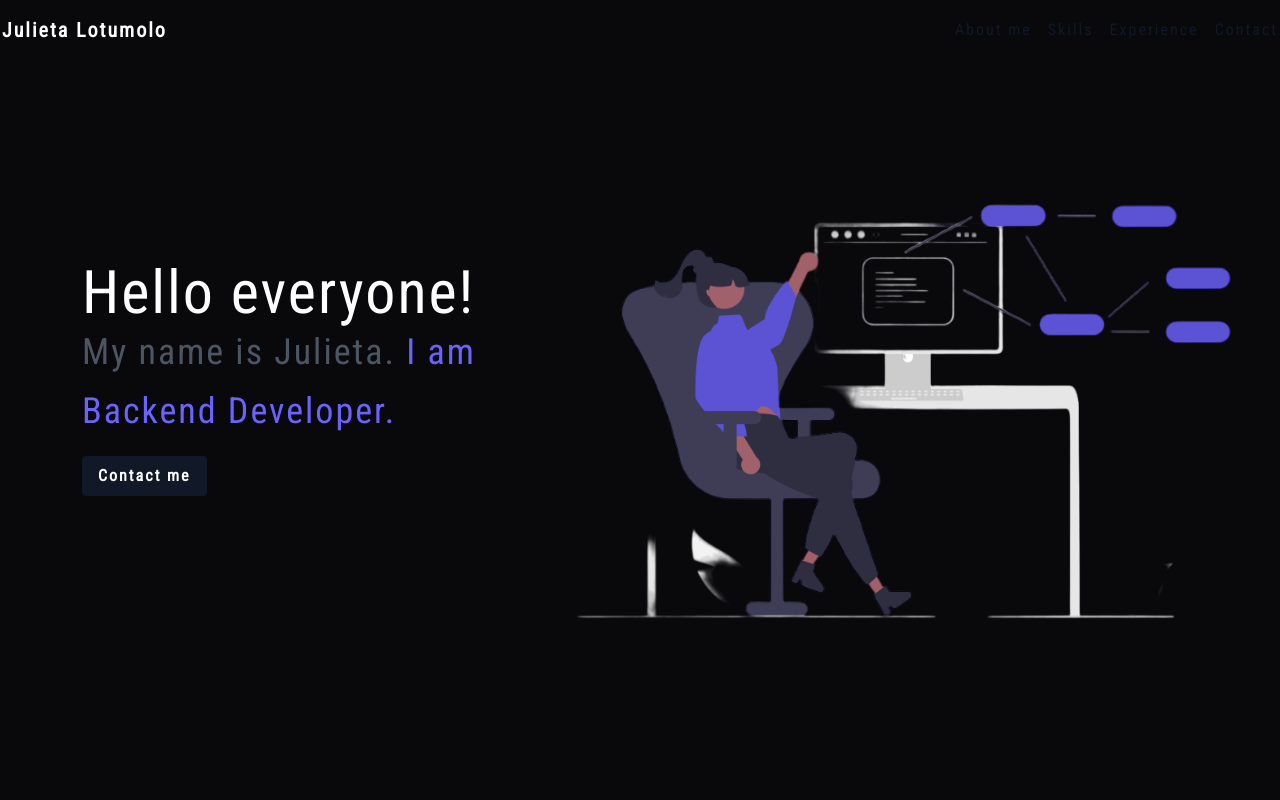
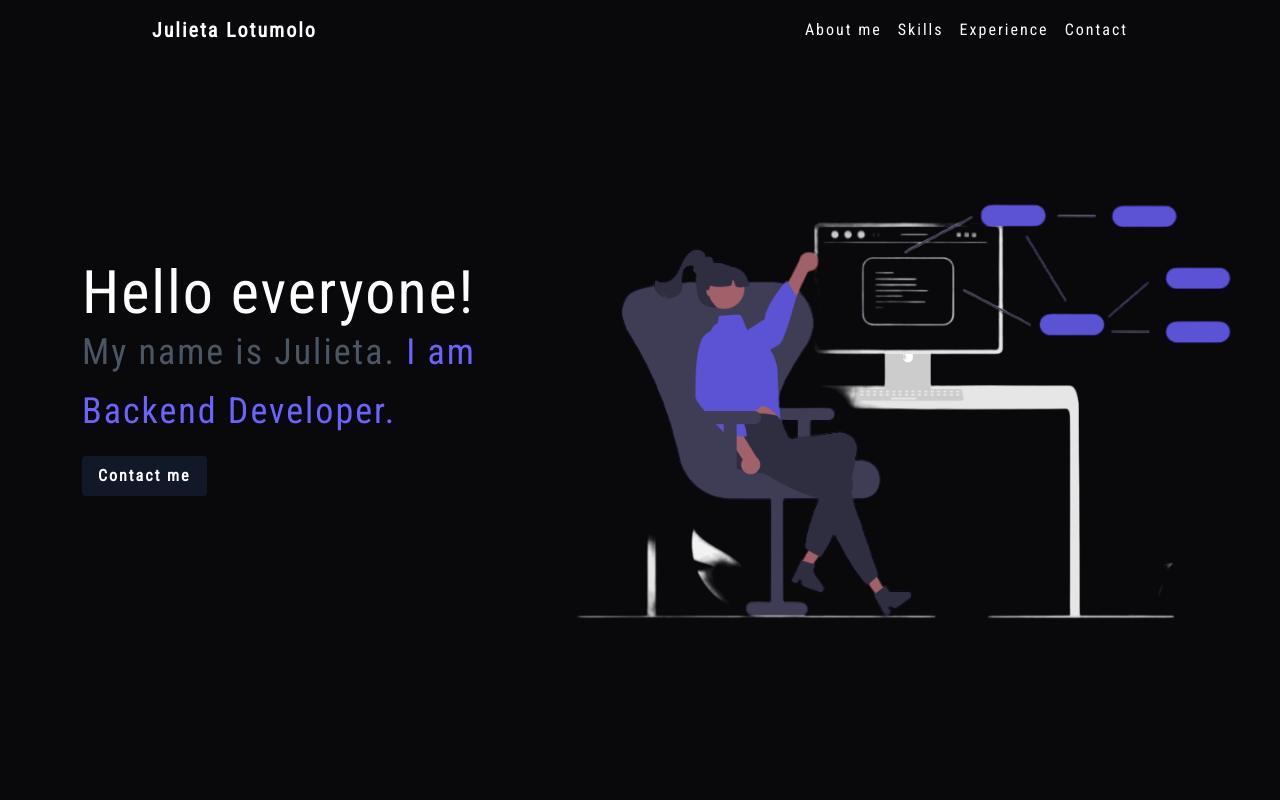
Before and after one commit to lotjulieta/julieta-lotumolo, a React (Vite) app: page / in a window 1280 px wide. Shown: the top 800 px of the page. Built offline with nearby package versions, Linux system fonts and the light colour scheme.

Commit message:
latest changes

```diff
--- a/src/components/shared/Header.jsx
+++ b/src/components/shared/Header.jsx
@@ -1,21 +1,34 @@
+import './styles-shared.css';
+
 export default function Header() {
   return (
     <header className="bg-zinc-950 border-gray-200 dark:bg-zinc-950 text-white py-4">
       <div className="container mx-auto flex justify-between items-center">
-        <h1 className="text-xl font-bold items-left" style={{ marginLeft: '-150px'}}>Julieta Lotumolo</h1>
-        <nav>
-          <ul className="flex space-x-4" style={{ marginRight: '-150px'}}>
+        <h1 className="text-xl font-bold">Julieta Lotumolo</h1>
+        <nav className="md:hidden">
+          <button className="mobile-menu-button">
+            <svg
+              className="w-6 h-6 fill-current"
+              xmlns="http://www.w3.org/2000/svg"
+              viewBox="0 0 24 24"
+            >
+              <path d="M4 6h16M4 12h16m-7 6h7"></path>
+            </svg>
+          </button>
+        </nav>
+        <nav className="hidden md:block">
+          <ul className="flex space-x-4">
             <li>
-              <a href="#aboutme" className="block py-2 px-3 text-gray-900 rounded hover:bg-gray-100 md:hover:bg-transparent md:border-0 md:hover:text-indigo-700 md:p-0 dark:text-white md:dark:hover:text-violet-400 dark:hover:bg-gray-700 dark:hover:text-white md:dark:hover:bg-transparent">About me</a>
+              <a href="#aboutme" className="header-link">About me</a>
             </li>
             <li>
-              <a href="#skills" className="block py-2 px-3 text-gray-900 rounded hover:bg-gray-100 md:hover:bg-transparent md:border-0 md:hover:text-indigo-700 md:p-0 dark:text-white md:dark:hover:text-violet-400 dark:hover:bg-gray-700 dark:hover:text-white md:dark:hover:bg-transparent">Skills</a>
+              <a href="#skills" className="header-link">Skills</a>
             </li>
             <li>
-              <a href="#experience" className="block py-2 px-3 text-gray-900 rounded hover:bg-gray-100 md:hover:bg-transparent md:border-0 md:hover:text-indigo-700 md:p-0 dark:text-white md:dark:hover:text-violet-400 dark:hover:bg-gray-700 dark:hover:text-white md:dark:hover:bg-transparent">Experience</a>
+              <a href="#experience" className="header-link">Experience</a>
             </li>
             <li>
-              <a href="#contact" className="block py-2 px-3 text-gray-900 rounded hover:bg-gray-100 md:hover:bg-transparent md:border-0 md:hover:text-indigo-700 md:p-0 dark:text-white md:dark:hover:text-violet-400 dark:hover:bg-gray-700 dark:hover:text-white md:dark:hover:bg-transparent">Contact</a>
+              <a href="#contact" className="header-link">Contact</a>
             </li>
           </ul>
         </nav>
--- /dev/null
+++ b/src/components/shared/styles-shared.css
@@ -0,0 +1,5 @@
+@media (max-width: 768px) {
+    .mobile-menu-button {
+        outline: none;
+    }
+}
--- a/src/pages/Contact.jsx
+++ b/src/pages/Contact.jsx
@@ -28,18 +28,18 @@ export default function Contact() {
   };
 
   return (
-   <div className="container mx-auto my-22 flex items-start">
-      <div className="w-full md:w-3/4 ">
-        <img src="/images/undraw_real_time_collaboration_c62i-Photoroom.png-Photoroom.png" alt="Contact" className="h-auto w-full" style={{ marginTop: '130px', marginLeft: '-200px' }} />
+   <div className="container mx-auto my-8 md:my-22 flex flex-col items-center md:flex-row">
+    <div className="w-full md:w-3/4 hidden md:block">
+        <img src="/images/undraw_real_time_collaboration_c62i-Photoroom.png-Photoroom.png" alt="Contact" className="h-auto md:max-w-full" style={{ marginLeft: '-130px' }} />
       </div>
-      <div className="w-full md:w-1/2 " style={{  marginLeft: '-200px' }}>
-        <h1 className="text-5xl text-center mb-4" style={{ marginLeft: '-520px', color:'#6C63FF' }}>Contact <span style={{ color: '#4b5563'}}>Me!</span></h1>
-        <div className="flex flex-wrap justify-center">
+      <div className="w-full md:w-1/2 md:mr-8">
+        <h1 className="text-5xl text-center md:text-left mb-4" style={{ color:'#6C63FF' }}>Contact <span style={{ color: '#4b5563'}}>Me!</span></h1>
+        <div className="flex flex-wrap justify-center md:justify-start">
           <a
             href="https://www.linkedin.com/in/julieta-lotumolo/"
             target="_blank"
             rel="noopener noreferrer"
-            className="mr-2 mt-20"
+            className="mr-2 mt-4 md:mt-0"
           >
             <button className="bg-zinc-950 hover:bg-gray-900 text-white font-bold py-2 px-4 rounded focus:outline-none focus:shadow-outline">
               <img src="/images/icons8-linkedin-240.png" alt="LinkedIn" className="h-6 w-6 mr-2 inline-block" />
@@ -50,7 +50,7 @@ export default function Contact() {
             href="https://github.com/lotjulieta"
             target="_blank"
             rel="noopener noreferrer"
-            className="mr-2 mt-20"
+            className="mr-2 mt-4 md:mt-0"
           >
             <button className="bg-zinc-950 hover:bg-gray-900 text-white font-bold py-2 px-4 rounded focus:outline-none focus:shadow-outline">
               <img src="/images/icons8-github-96.png" alt="GitHub" className="h-6 w-6 mr-2 inline-block" />
@@ -58,22 +58,22 @@ export default function Contact() {
             </button>
           </a>
         </div>
-        <p className='text-xl text-center mt-8 mb-8'>or send me an email</p>
-        <form onSubmit={handleSubmit} className="w-full max-w-md mt-4 mx-auto">
+        <p className='text-xl text-center md:text-left mt-8 mb-8'>or send me an email</p>
+        <form onSubmit={handleSubmit} className="w-full max-w-md mx-auto">
           <div className="flex flex-wrap -mx-3 mb-6">
-            <div className="w-full px-3 mb-6 md:mb-0">
+            <div className="w-full px-3 mb-6">
               <label className="block uppercase tracking-wide text-gray-700 text-xs font-bold mb-2" htmlFor="name">
                 Name
               </label>
               <input className="appearance-none block w-full bg-gray-200 text-gray-700 border rounded py-3 px-4 mb-3 leading-tight focus:outline-none focus:bg-white" id="name" type="text" placeholder="Your name" name="name" value={formData.name} onChange={handleChange} required />
             </div>
-            <div className="w-full px-3 mb-6 md:mb-0">
+            <div className="w-full px-3 mb-6">
               <label className="block uppercase tracking-wide text-gray-700 text-xs font-bold mb-2" htmlFor="email">
                 Email
               </label>
               <input className="appearance-none block w-full bg-gray-200 text-gray-700 border rounded py-3 px-4 leading-tight focus:outline-none focus:bg-white focus:border-gray-500" id="email" type="email" placeholder="example@example.com" name="email" value={formData.email} onChange={handleChange} required />
             </div>
-            <div className="w-full px-3 mb-6 md:mb-0">
+            <div className="w-full px-3 mb-6">
               <label className="block uppercase tracking-wide text-gray-700 text-xs font-bold mb-2 mt-2" htmlFor="message">
                 Mesagge
               </label>
```
Also changed, not shown: 5 other files (tests, documents, lock files or other folders).
